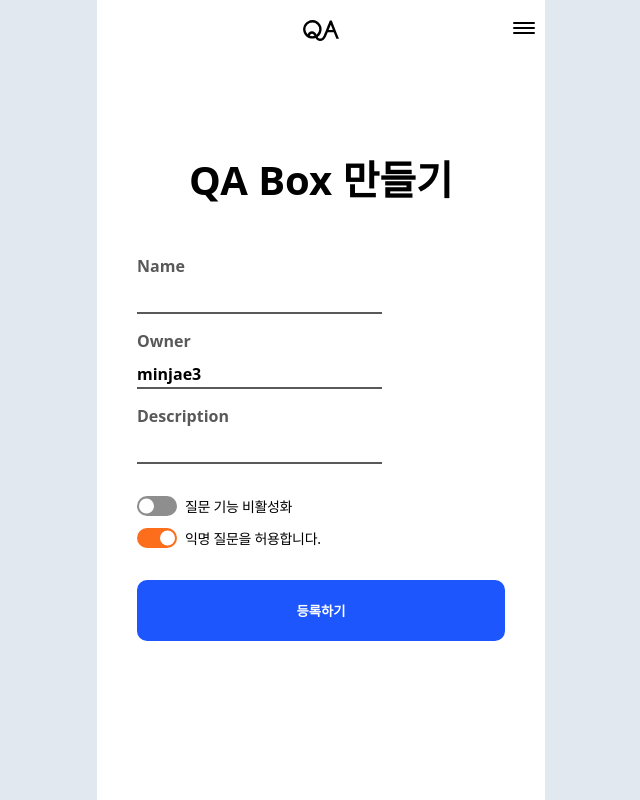
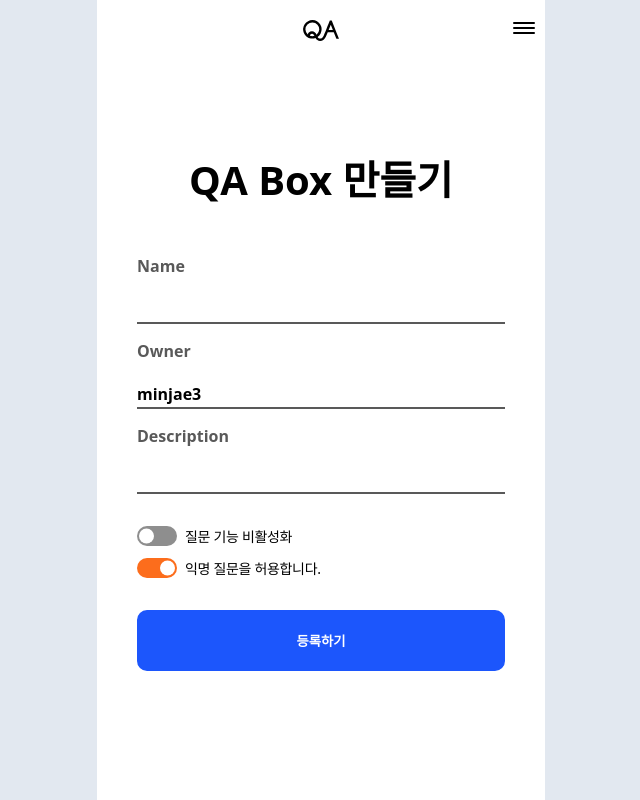
Before and after one commit to 5kdk/QnA-Box, a React (Vite) app: page /box/create in a window 1280 px wide. Shown: the whole page, without its empty margins (319-959 px from the left). Built offline with nearby package versions, Linux system fonts and the light colour scheme; some icons are missing; a web font is replaced by a local one.

Commit message:
fix: Input width 기본값 지정

```diff
--- a/src/components/molecules/Input.tsx
+++ b/src/components/molecules/Input.tsx
@@ -5,6 +5,7 @@ import { ChangeEvent } from 'react';
 interface InputType {
   text: string;
   type: string;
+  width?: string;
   width?: string;
   input: string;
   handleInput: (e: ChangeEvent<HTMLInputElement>) => void;
@@ -29,7 +30,8 @@ const inputstyle = (props?: string) =>
   css({
     marginTop: '10px',
     fontWeight: 'bold',
-    width: props,
+    marginTop: '20px',
+    width: props || '100%',
     border: 'none',
     borderBottom: '2px solid #595959',
     lineHeight: '25px',
```
